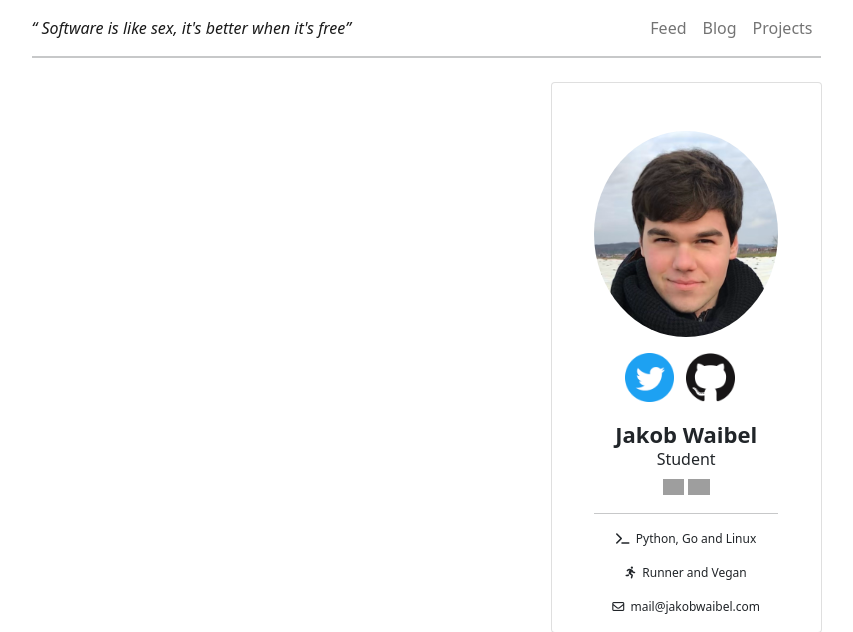
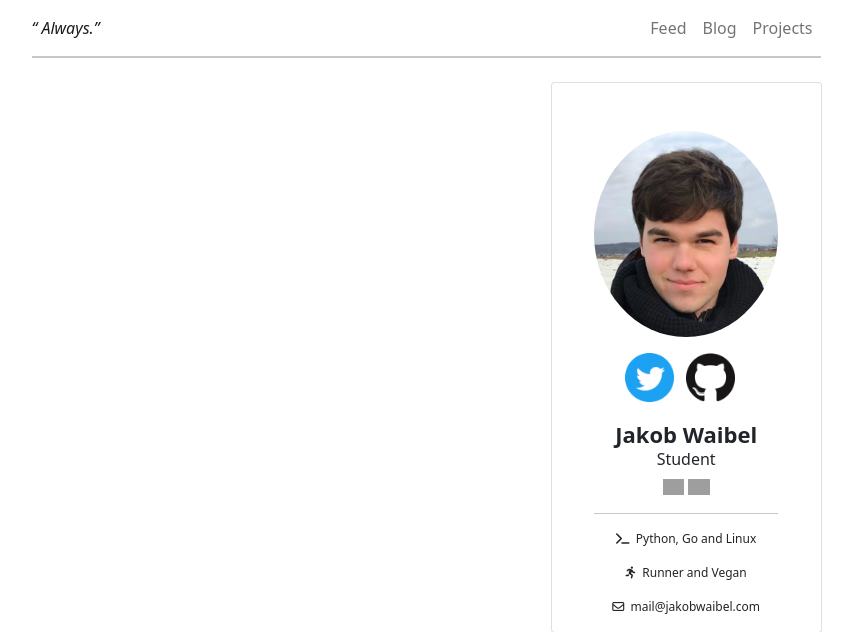
Before and after one commit to JakWai01/personal-website-django, a Django app: page /blog in a window 1280 px wide. Shown: the top 632 px of the page, without its empty margins (214-1067 px from the left). Run offline with Django 3.2, Linux system fonts and the light colour scheme; data comes from the database, SQL or seed files in the repository; some libraries are stand-ins or nearby versions; grey boxes are pictures that could not be loaded.

Commit message:
feat: Change quote

```diff
--- a/src/templates/src/base.html
+++ b/src/templates/src/base.html
@@ -43,7 +43,7 @@
       <nav class="navbar navbar-expand-lg navbar-light bg-white">
         <a class="navbar-brand" href="/" style="font-size: 16px; font-style: italic;">
           <q cite="https://quotes.yourdictionary.com/author/quotes/551366">
-            Software is like sex, it's better when it's free</q>
+            Always.</q>
         </a>
         <button class="navbar-toggler" type="button" data-toggle="collapse" data-target="#navbarNavAltMarkup" aria-controls="navbarNavAltMarkup" aria-expanded="false" aria-label="Toggle navigation">
           <span class="navbar-toggler-icon"></span>
```
